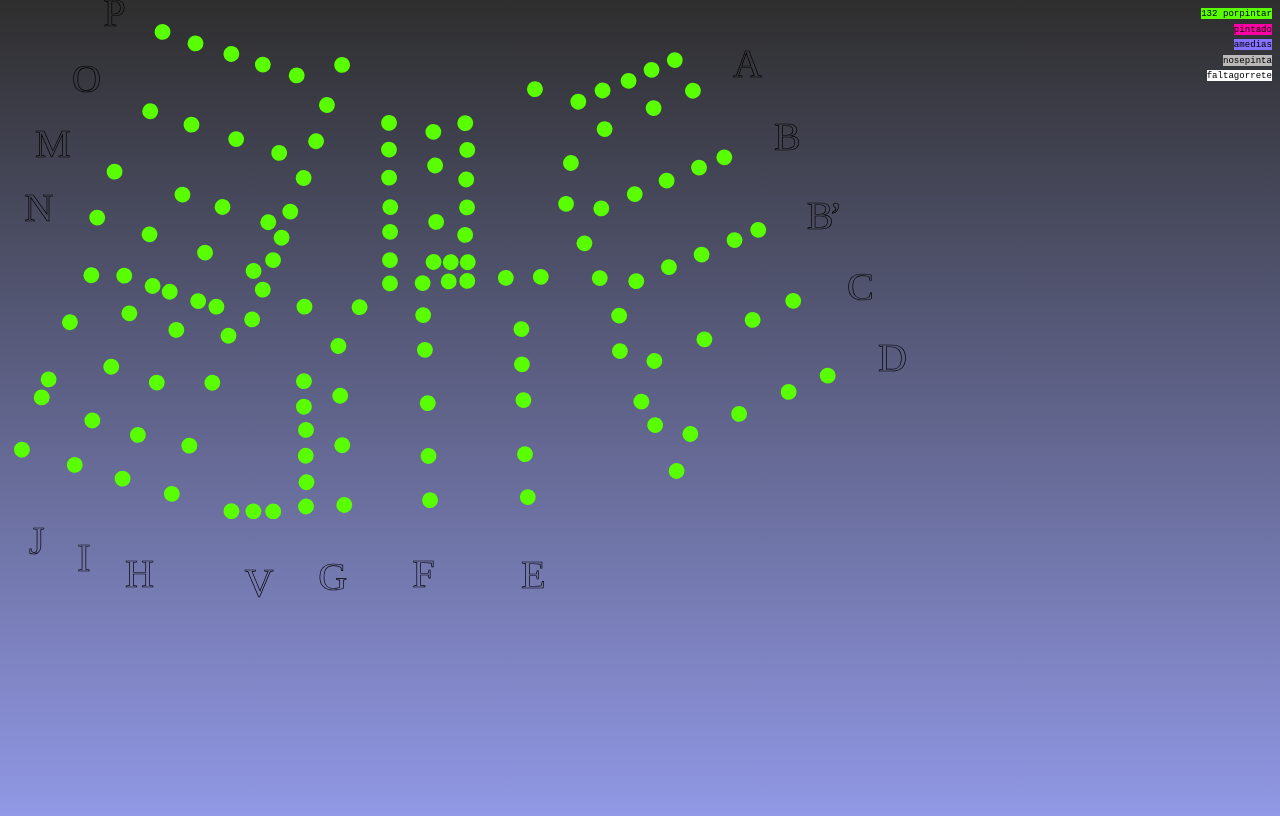
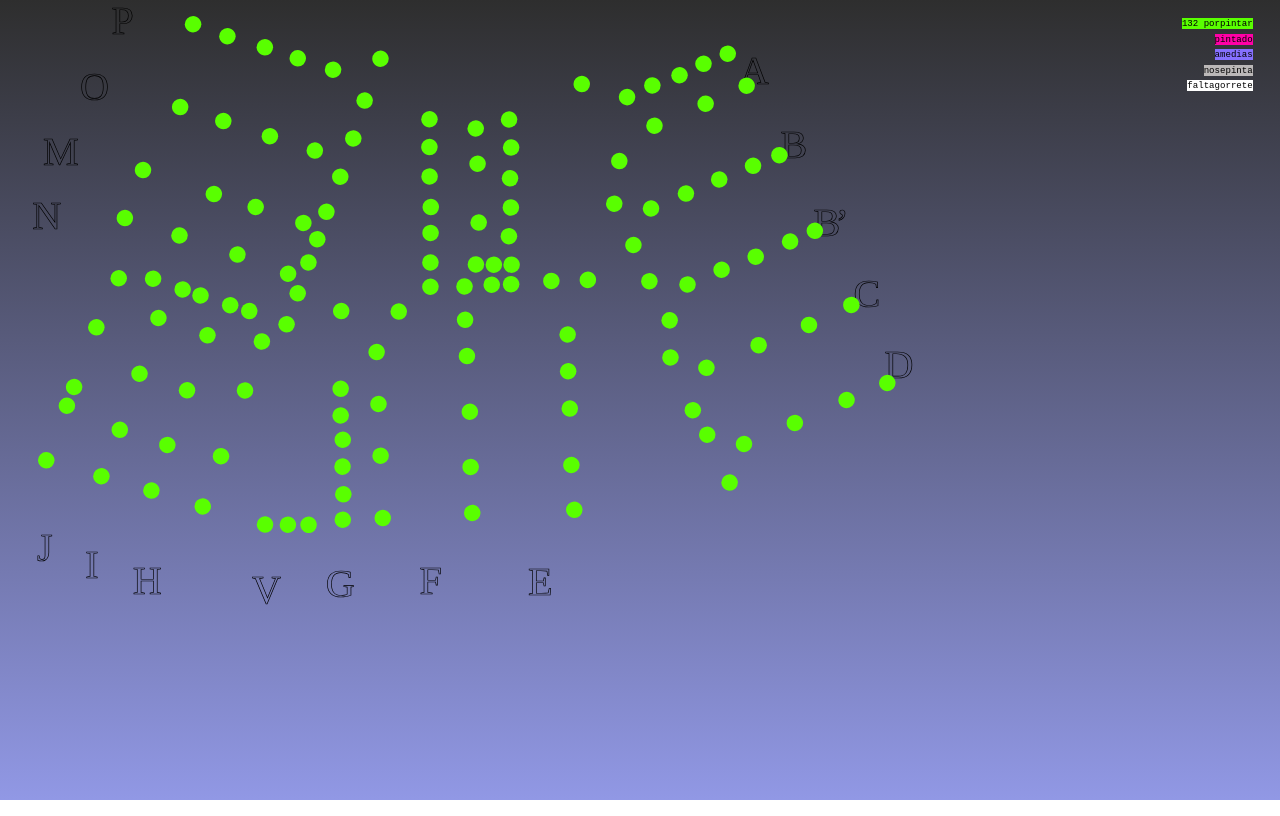
Before and after one commit to asm56059/ponlepantalanes, a plain HTML site: page index.html in a window 1280 px wide. Drawn offline with Linux system fonts and the light colour scheme.

Commit message:
finetune

```diff
--- a/index.html
+++ b/index.html
@@ -11,6 +11,7 @@
             background: linear-gradient(#2e2e2e, #9198e5);
             background-repeat: no-repeat;
             background-size: contain;
+            margin: 0;
         }
 
         #bloque2,
@@ -32,15 +33,15 @@
 
         #pila {
             z-index: 1;
-            width: 65%;
+            width: 67%;
             margin-top: 1em;
-            margin-left: 0.5%;
+            margin-left: 3%;
         }
 
         #letras {
             z-index: 1;
-            width: 70%;
-            transform: translate(1em, -1em);
+            width: 69%;
+            transform: translate(2em, 0em);
         }
 
 
@@ -122,7 +123,7 @@
         .infoContainer {
             display: flex;
             justify-content: end;
-            max-height: 95vh;
+            height: 95vh;
             overflow-y: scroll;
         }
 
@@ -133,6 +134,7 @@
             font-family: monospace;
             align-items: end;
             gap: 0.5em;
+            padding: 2em 3em;
         }
     </style>
     <script>
@@ -846,6 +848,8 @@
             if (rawPalo.tagName == "path") {
                 const botones = document.getElementById('botones')
                 if (botones) {
+                    const textZoomLevel = (window.outerWidth / window.innerWidth) * 100;
+                    console.log(textZoomLevel)
                     // Mostrar botones
                     botones.classList.add('seve')
                     let letter = rawPalo.className.baseVal.replace('cls-', '')
```
